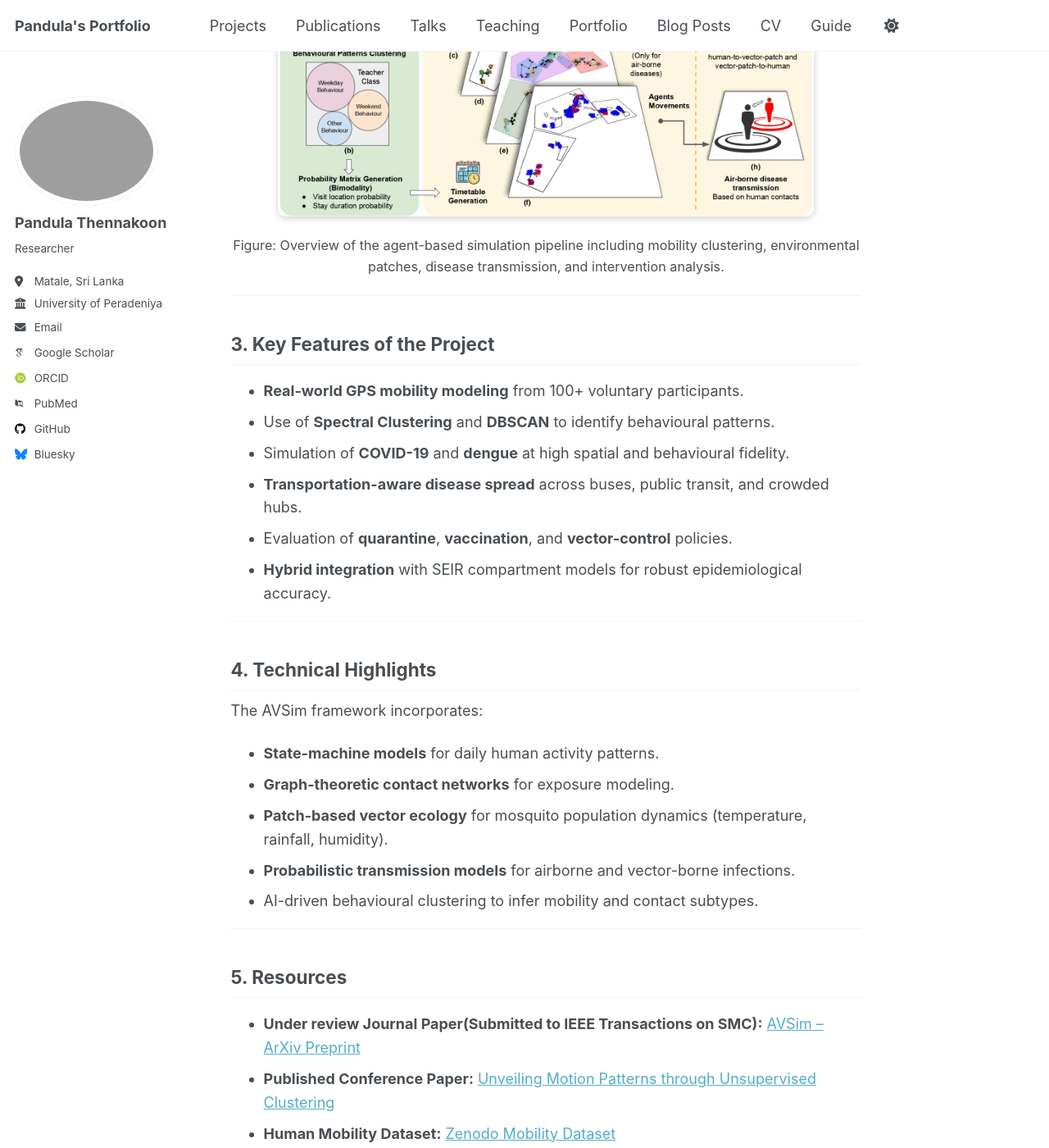
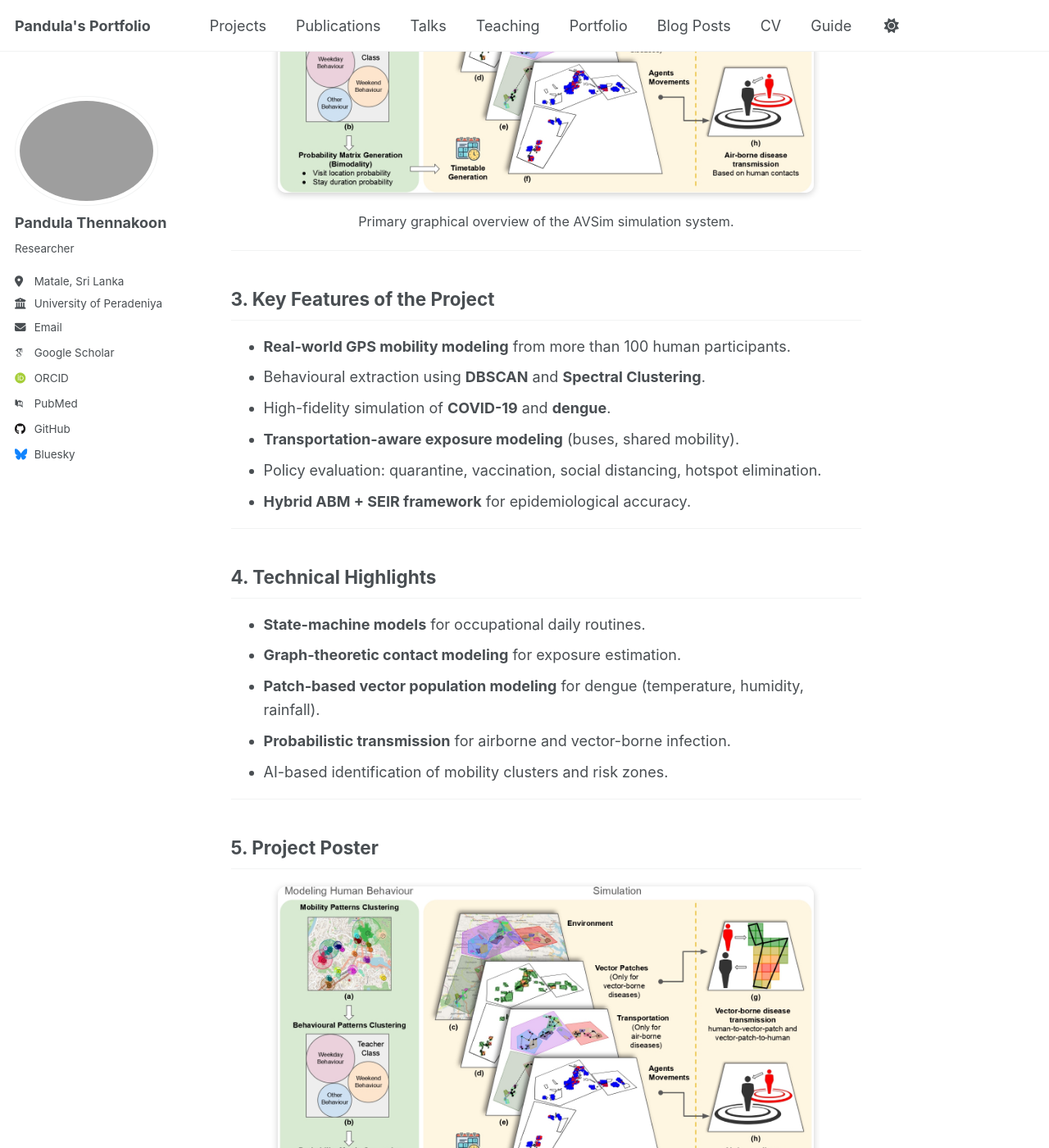
Before and after one commit to Pandula-2000/Pandula-2000.github.io, a Jekyll site: the page built from _projects/ABM.html, in a window 1280 px wide and 1400 px high, scrolled down 779 px. Shown: the whole window at 82% size. Built offline with Jekyll 4.4.1, drawn with Linux system fonts in a browser that asks for light colours; some web fonts are replaced; a script that is not in the unit is left out; some of the changed text lies outside the part shown.

Commit message:
ABM update 5

```diff
--- a/_projects/ABM.html
+++ b/_projects/ABM.html
@@ -1,41 +1,38 @@
 ---
-title: "Agent Based Modeling(ABM)"
+title: "Agent Based Modeling (ABM)"
 excerpt: "A research of Modeling human behaviour and Social Systems <br/><br/><img src='/images/ABM_poster.jpg'>"
 collection: projects
 ---
-
-
 
 <div style="font-size: 1.0rem; line-height: 1.6;">
 
 <!-- 1. OVERVIEW -->
 <h2>1. Overview</h2>
+
 <p>
 Agent-Based Modeling (ABM) is a powerful computational approach where individual entities
-(<em>agents</em>) interact within a dynamic environment. These interactions shape the emergent
-behaviour of the whole system, enabling simulation of complex social, biological, and
-behavioural processes that cannot be captured with traditional equation-based models.
+(<em>agents</em>) interact within a dynamic environment. These interactions collectively produce
+emergent behaviour that cannot be reproduced using traditional equation-based models.
 </p>
 
 <p>
-My work in ABM focuses on integrating <strong>real-world human mobility data</strong>,
-<strong>AI-driven behavioural clustering</strong>, and <strong>stochastic simulation</strong> to model public
-health systems—particularly airborne diseases (COVID-19) and vector-borne diseases (dengue).
+My work in ABM focuses on combining <strong>real-world human mobility traces</strong>,
+<strong>AI-driven behavioural clustering</strong>, and <strong>stochastic simulation</strong> to model airborne
+(COVID-19) and vector-borne (dengue) diseases with high behavioural realism.
 </p>
 
 <hr/>
 
-<!-- 2. VISUAL OVERVIEW -->
-<h2>2. Project Poster (Visual Overview)</h2>
+<!-- 2. PROJECT POSTER -->
+<h2>2. Project Poster</h2>
 
 <p align="center">
   <img src="/images/ABM_poster.jpg" alt="ABM Poster"
-       style="max-width: 85%; border-radius: 10px; box-shadow: 0 2px 8px rgba(0,0,0,0.2); margin-top: 10px;">
+       style="max-width: 85%; border-radius: 10px; margin-top: 10px; box-shadow: 0 2px 8px rgba(0,0,0,0.2);">
 </p>
 
 <p style="text-align:center; font-size:0.9rem;">
-Figure: Overview of the agent-based simulation pipeline including mobility clustering,
-environmental patches, disease transmission, and intervention analysis.
+Primary graphical overview of the AVSim simulation system.
 </p>
 
 <hr/>
@@ -44,12 +41,12 @@ environmental patches, disease transmission, and intervention analysis.
 <h2>3. Key Features of the Project</h2>
 
 <ul>
-  <li><strong>Real-world GPS mobility modeling</strong> from 100+ voluntary participants.</li>
-  <li>Use of <strong>Spectral Clustering</strong> and <strong>DBSCAN</strong> to identify behavioural patterns.</li>
-  <li>Simulation of <strong>COVID-19</strong> and <strong>dengue</strong> at high spatial and behavioural fidelity.</li>
-  <li><strong>Transportation-aware disease spread</strong> across buses, public transit, and crowded hubs.</li>
-  <li>Evaluation of <strong>quarantine</strong>, <strong>vaccination</strong>, and <strong>vector-control</strong> policies.</li>
-  <li><strong>Hybrid integration</strong> with SEIR compartment models for robust epidemiological accuracy.</li>
+  <li><strong>Real-world GPS mobility modeling</strong> from more than 100 human participants.</li>
+  <li>Behavioural extraction using <strong>DBSCAN</strong> and <strong>Spectral Clustering</strong>.</li>
+  <li>High-fidelity simulation of <strong>COVID-19</strong> and <strong>dengue</strong>.</li>
+  <li><strong>Transportation-aware exposure modeling</strong> (buses, shared mobility).</li>
+  <li>Policy evaluation: quarantine, vaccination, social distancing, hotspot elimination.</li>
+  <li><strong>Hybrid ABM + SEIR framework</strong> for epidemiological accuracy.</li>
 </ul>
 
 <hr/>
@@ -57,51 +54,52 @@ environmental patches, disease transmission, and intervention analysis.
 <!-- 4. TECHNICAL HIGHLIGHTS -->
 <h2>4. Technical Highlights</h2>
 
-<p>The AVSim framework incorporates:</p>
-
 <ul>
-  <li><strong>State-machine models</strong> for daily human activity patterns.</li>
-  <li><strong>Graph-theoretic contact networks</strong> for exposure modeling.</li>
-  <li><strong>Patch-based vector ecology</strong> for mosquito population dynamics (temperature, rainfall, humidity).</li>
-  <li><strong>Probabilistic transmission models</strong> for airborne and vector-borne infections.</li>
-  <li>AI-driven behavioural clustering to infer mobility and contact subtypes.</li>
+  <li><strong>State-machine models</strong> for occupational daily routines.</li>
+  <li><strong>Graph-theoretic contact modeling</strong> for exposure estimation.</li>
+  <li><strong>Patch-based vector population modeling</strong> for dengue (temperature, humidity, rainfall).</li>
+  <li><strong>Probabilistic transmission</strong> for airborne and vector-borne infection.</li>
+  <li>AI-based identification of mobility clusters and risk zones.</li>
 </ul>
 
 <hr/>
 
-<!-- 5. RESOURCES -->
-<h2>5. Resources</h2>
+<!-- 5. PROJECT POSTER (SECOND INSTANCE) -->
+<h2>5. Project Poster</h2>
+
+<p align="center">
+  <img src="/images/ABM_poster.jpg" alt="ABM Poster (Duplicate)"
+       style="max-width: 85%; border-radius: 10px; margin-top: 10px; box-shadow: 0 2px 8px rgba(0,0,0,0.2);">
+</p>
+
+<p style="text-align:center; font-size:0.9rem;">
+Second visual reference for the AVSim model.
+</p>
+
+<hr/>
+
+<!-- 6. RESOURCES -->
+<h2>6. Resources</h2>
 
 <ul>
 
-
-
-
-  <!-- 5.1 JOURNAL PAPER -->
+  <!-- PAPER -->
   <li>
-    <strong>Under review Journal Paper(Submitted to IEEE Transactions on SMC):</strong>
+    <strong>Paper:</strong>
     <a href="https://arxiv.org/abs/2502.06212" target="_blank" rel="noopener noreferrer">
       AVSim – ArXiv Preprint
     </a>
   </li>
 
-   <!-- 5.1 CONF. PAPER -->
+  <!-- DATASET -->
   <li>
-    <strong>Published Conference Paper:</strong>
-    <a href="https://ieeexplore.ieee.org/document/10851006" target="_blank" rel="noopener noreferrer">
-      Unveiling Motion Patterns through Unsupervised Clustering
+    <strong>Dataset:</strong>
+    <a href="https://doi.org/10.5281/zenodo.13621863" target="_blank" rel="noopener noreferrer">
+      Zenodo GPS Mobility Dataset
     </a>
   </li>
 
-  <!-- 5.2 DATASET -->
-  <li>
-    <strong>Human Mobility Dataset:</strong>
-    <a href="https://doi.org/10.5281/zenodo.13621863" target="_blank" rel="noopener noreferrer">
-      Zenodo Mobility Dataset
-    </a>
-  </li>
-
-  <!-- 5.3 CODE -->
+  <!-- CODE -->
   <li>
     <strong>GitHub Code:</strong>
     <a href="https://github.com/Pandula-2000/AVSim" target="_blank" rel="noopener noreferrer">
@@ -109,6 +107,14 @@ environmental patches, disease transmission, and intervention analysis.
     </a>
   </li>
 
+  <!-- FULL REPORT -->
+  <li>
+    <strong>Full Project Report:</strong>
+    <a href="/files/EE_406_Report_G13.pdf" target="_blank" rel="noopener noreferrer">
+      EE406 Final Project Report (PDF)
+    </a>
+  </li>
+
 </ul>
 
 </div>
```
Also changed, not shown: 2 other files.
